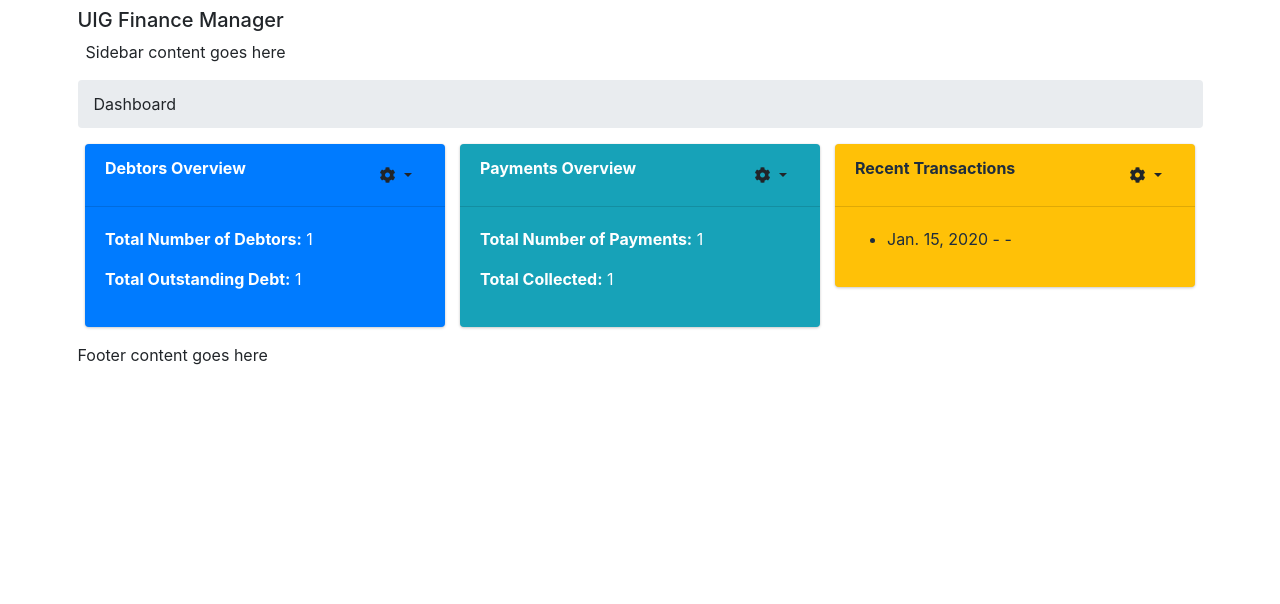
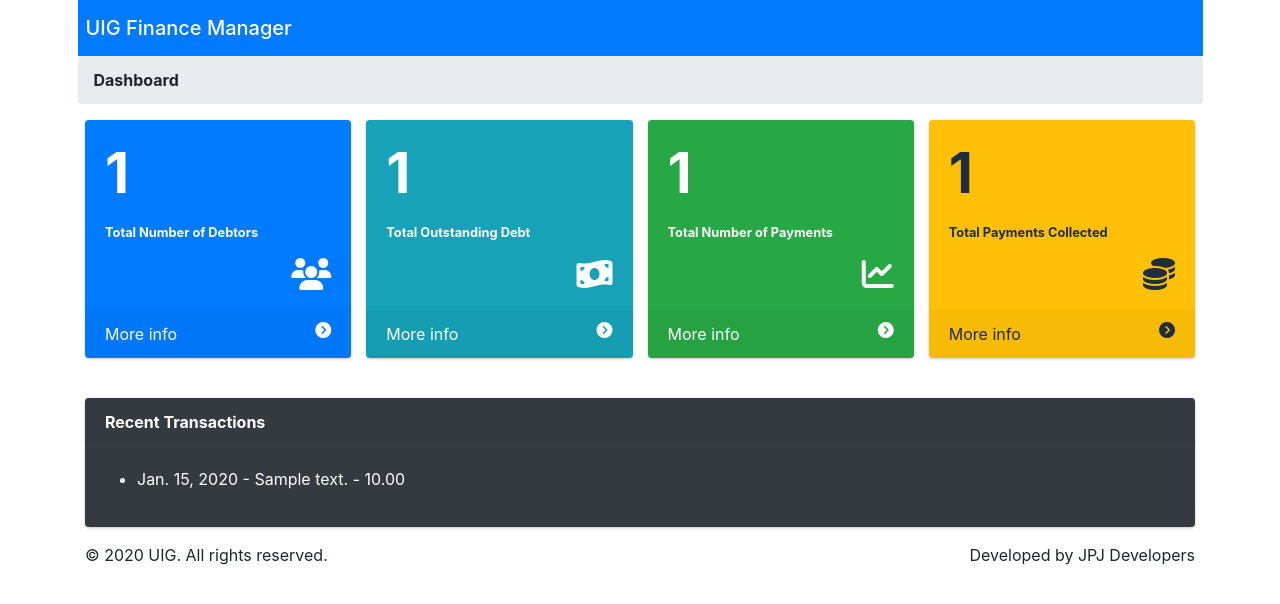
Before and after one commit to UIGMARS/Multi-Currency-Accounts-Receivable-System, a Django app: template templates/dashboard.html in a window 1280 px wide. Shown: the top 604 px of the page. Run offline with Django 5.2, Linux system fonts and the light colour scheme; tables that the repository leaves empty hold one stand-in row (values such as "Sample post"); the template is opened without the code that fills it: values that come from a table or form of the project are taken from there, most other values are stand-ins (such as "Sample title", 1, 10 or a date in 2020); some libraries are stand-ins or nearby versions.

Commit message:
bootstrap additons and views improved

```diff
--- a/templates/base.html
+++ b/templates/base.html
@@ -20,16 +20,18 @@
 </head>
 
 <body class="app header-fixed sidebar-fixed aside-menu-fixed aside-menu-hidden">
-<div class="container"
-  <header class="app-header navbar">
-    <!-- Header content goes here -->
+  <div class="container">
+    <header class="app-header navbar navbar-dark bg-primary">
+      <button class="navbar-toggler d-lg-none" type="button" data-toggle="sidebar-show">
+        <span class="navbar-toggler-icon"></span>
+      </button>
       <h1 class="navbar-brand mb-0">UIG Finance Manager</h1>
     </header>
 
     <div class="app-body">
       <div class="sidebar">
         <!-- Sidebar content goes here -->
-      <p>Sidebar content goes here</p>
+        {% comment %} <p>Sidebar content goes here</p> {% endcomment %}
       </div>
 
       <main class="main">
@@ -49,7 +51,16 @@
 
     <footer class="app-footer">
       <!-- Footer content goes here -->
-    <p>Footer content goes here</p>
+      <div class="container">
+        <div class="row">
+          <div class="col-md-6">
+            <p>&copy; {{ year }} UIG. All rights reserved.</p>
+          </div>
+          <div class="col-md-6 text-end">
+            <p>Developed by JPJ Developers</p>
+          </div>
+        </div>
+      </div>
     </footer>
 
     <!-- Bootstrap and necessary plugins -->
@@ -61,6 +72,9 @@
 
     <!-- Bootstrap JavaScript -->
     <script src="https://cdn.jsdelivr.net/npm/bootstrap@5.3.3/dist/js/bootstrap.bundle.min.js" integrity="sha384-YvpcrYf0tY3lHB60NNkmXc5s9fDVZLESaAA55NDzOxhy9GkcIdslK1eN7N6jIeHz" crossorigin="anonymous"></script>
+
+    <!-- FontAwesome JavaScript -->
+    <script src="https://kit.fontawesome.com/9c2a40def3.js" crossorigin="anonymous"></script>
   </div>
 </body>
 </html>
--- a/templates/dashboard.html
+++ b/templates/dashboard.html
@@ -1,75 +1,83 @@
 {% extends 'base.html' %}
-{% load static %}
 
 {% block breadcrumb %}
-    <li class="breadcrumb-item">Dashboard</li>
+    <li class="breadcrumb-item"><strong>Dashboard</strong></li>
 {% endblock breadcrumb %}
 
 {% block content %}
+    <style>
+        .card-footer:hover {
+            background-color: rgba(0, 0, 0, 0.2); /* Adjust the opacity as needed */
+            cursor: pointer; /* Change cursor to pointer on hover */
+        }
+    </style>
+
     <div class="container-fluid">
-        <div class="row">
-            <div class="col-md-4">
+        <div class="row mb-4">
+            <div class="col-md-3">
                 <div class="card text-white bg-primary">
-                    <div class="card-header">
-                        <strong>Debtors Overview</strong>
-                        <div class="dropdown float-right">
-                            <button class="btn btn-transparent dropdown-toggle" type="button" id="dropdownMenuButton" data-toggle="dropdown" aria-haspopup="true" aria-expanded="false">
-                                <i class="fa fa-cog"></i>
-                            </button>
-                            <div class="dropdown-menu dropdown-menu-right" aria-labelledby="dropdownMenuButton">
-                                <a class="dropdown-item" href="#">Action</a>
-                                <a class="dropdown-item" href="#">Another action</a>
-                                <a class="dropdown-item" href="#">Something else here</a>
-                            </div>
-                        </div>
+                    <div class="card-body">
+                        <p class="card-text display-4 font-weight-bold">{{ total_debtors }}</p>
+                        <p class="card-text small font-weight-bold">Total Number of Debtors</p>
+                        <i class="fas fa-users fa-2x float-right"></i>
                     </div>
-                    <div class="card-body">
-                        <p><strong>Total Number of Debtors:</strong> {{ total_debtors }}</p>
-                        <p><strong>Total Outstanding Debt:</strong> {{ total_outstanding_debt }}</p>
+                    <div class="card-footer bg-primary-light">
+                        More info <i class="fas fa-chevron-circle-right float-right"></i>
                     </div>
                 </div>
             </div>
-            <div class="col-md-4">
+            <div class="col-md-3">
                 <div class="card text-white bg-info">
-                    <div class="card-header">
-                        <strong>Payments Overview</strong>
-                        <div class="dropdown float-right">
-                            <button class="btn btn-transparent dropdown-toggle" type="button" id="dropdownMenuButton" data-toggle="dropdown" aria-haspopup="true" aria-expanded="false">
-                                <i class="fa fa-cog"></i>
-                            </button>
-                            <div class="dropdown-menu dropdown-menu-right" aria-labelledby="dropdownMenuButton">
-                                <a class="dropdown-item" href="#">Action</a>
-                                <a class="dropdown-item" href="#">Another action</a>
-                                <a class="dropdown-item" href="#">Something else here</a>
-                            </div>
-                        </div>
+                    <div class="card-body">
+                        <p class="card-text display-4 font-weight-bold">{{ total_outstanding_debt }}</p>
+                        <p class="card-text small font-weight-bold">Total Outstanding Debt</p>
+                        <i class="fas fa-money-bill-wave fa-2x float-right"></i>
                     </div>
-                    <div class="card-body">
-                        <p><strong>Total Number of Payments:</strong> {{ total_payments }}</p>
-                        <p><strong>Total Collected:</strong> {{ total_collected }}</p>
+                    <div class="card-footer bg-info-light">
+                        More info <i class="fas fa-chevron-circle-right float-right"></i>
                     </div>
                 </div>
             </div>
-            <div class="col-md-4">
+            <div class="col-md-3">
+                <div class="card text-white bg-success">
+                    <div class="card-body">
+                        <p class="card-text display-4 font-weight-bold">{{ total_payments }}</p>
+                        <p class="card-text small font-weight-bold">Total Number of Payments</p>
+                        <i class="fas fa-chart-line fa-2x float-right"></i>
+                    </div>
+                    <div class="card-footer bg-success-light">
+                        More info <i class="fas fa-chevron-circle-right float-right"></i>
+                    </div>
+                </div>
+            </div>
+            <div class="col-md-3">
                 <div class="card text-white bg-warning">
+                    <div class="card-body">
+                        <p class="card-text display-4 font-weight-bold">{{ total_collected }}</p>
+                        <p class="card-text small font-weight-bold">Total Payments Collected</p>
+                        <i class="fas fa-coins fa-2x float-right"></i>
+                    </div>
+                    <div class="card-footer bg-warning-light">
+                        More info <i class="fas fa-chevron-circle-right float-right"></i>
+                    </div>
+                </div>
+            </div>
+        </div>
+        <div class="row mt-4">
+            <div class="col-md-12">
+                <div class="card text-white bg-dark">
                     <div class="card-header">
                         <strong>Recent Transactions</strong>
-                        <div class="dropdown float-right">
-                            <button class="btn btn-transparent dropdown-toggle" type="button" id="dropdownMenuButton" data-toggle="dropdown" aria-haspopup="true" aria-expanded="false">
-                                <i class="fa fa-cog"></i>
-                            </button>
-                            <div class="dropdown-menu dropdown-menu-right" aria-labelledby="dropdownMenuButton">
-                                <a class="dropdown-item" href="#">Action</a>
-                                <a class="dropdown-item" href="#">Another action</a>
-                                <a class="dropdown-item" href="#">Something else here</a>
-                            </div>
-                        </div>
                     </div>
                     <div class="card-body">
                         <ul>
-                            {% for transaction in recent_transactions %}
-                                <li>{{ transaction.date }} - {{ transaction.debtor }} - {{ transaction.amount }}</li>
+                            {% if recent_transactions %}
+                                {% for transaction in recent_transactions %}
+                                <li>{{ transaction.date }} - {{ transaction.description }} - {{ transaction.payment.amount }}</li>
                             {% endfor %}
+                        {% else %}
+                            <p>No transactions</p>
+                        {% endif %}
                         </ul>
                     </div>
                 </div>
```
Also changed, not shown: base/views.py (+27 -2 lines). Lines whose indentation alone changed are shown as unchanged.
